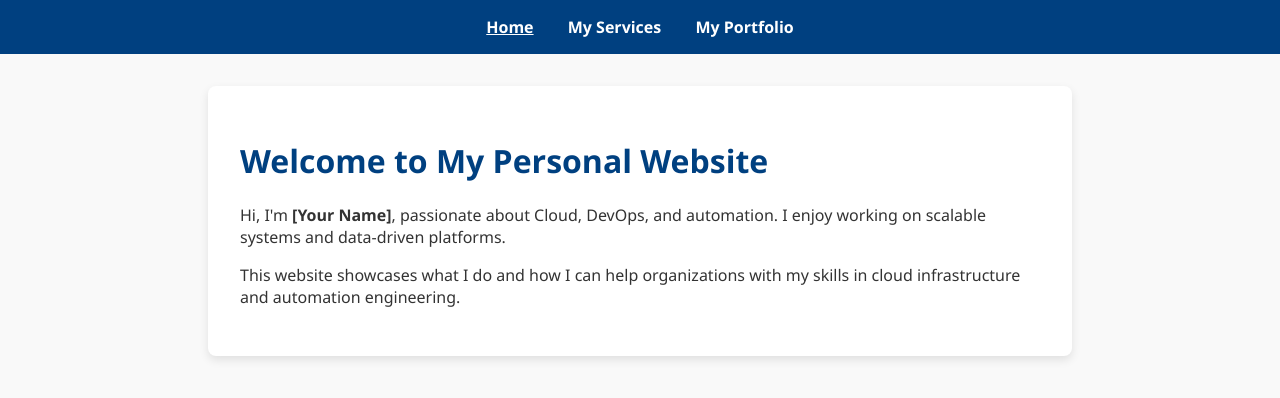
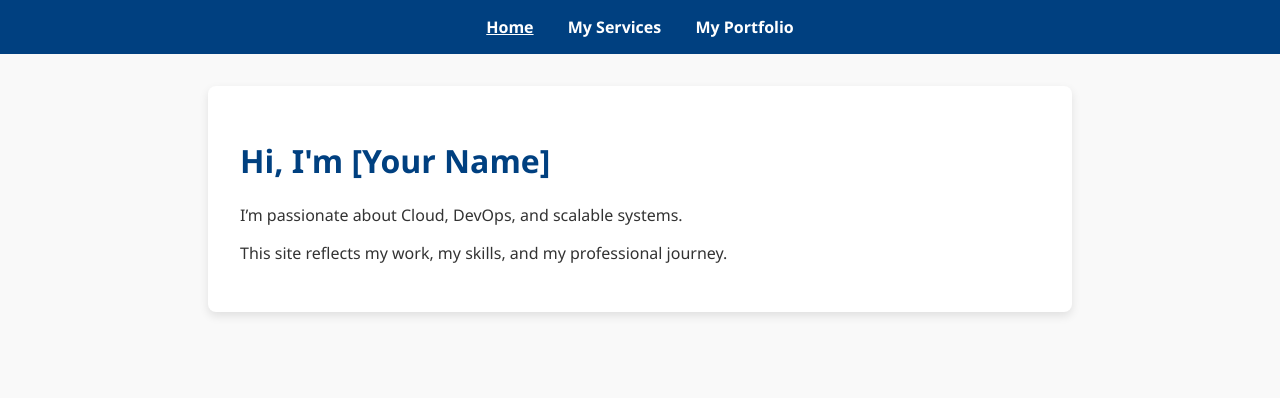
Before and after one commit to Vardaraju-Praveen/My-Portfolio, a plain HTML site: page docs/index.html in a window 1280 px wide. Drawn offline with Linux system fonts and the light colour scheme.

Commit message:
Update index.html

```diff
--- a/docs/index.html
+++ b/docs/index.html
@@ -5,16 +5,18 @@
   <title>Home - My Portfolio</title>
   <link rel="stylesheet" href="style.css" />
 </head>
-<body>
-  <nav>
-    <a href="index.html" class="active">Home</a>
-    <a href="services.html">My Services</a>
-    <a href="portfolio.html">My Portfolio</a>
-  </nav>
-  <div class="container">
-    <h1>Welcome to My Personal Website</h1>
-    <p>Hi, I'm <strong>[Your Name]</strong>, passionate about Cloud, DevOps, and automation. I enjoy working on scalable systems and data-driven platforms.</p>
-    <p>This website showcases what I do and how I can help organizations with my skills in cloud infrastructure and automation engineering.</p>
+<body class="home-page">
+  <div class="overlay">
+    <nav>
+      <a href="index.html" class="active">Home</a>
+      <a href="services.html">My Services</a>
+      <a href="portfolio.html">My Portfolio</a>
+    </nav>
+    <div class="container home">
+      <h1 class="animated-name">Hi, I'm [Your Name]</h1>
+      <p>I’m passionate about Cloud, DevOps, and scalable systems.</p>
+      <p>This site reflects my work, my skills, and my professional journey.</p>
+    </div>
   </div>
 </body>
 </html>
```
